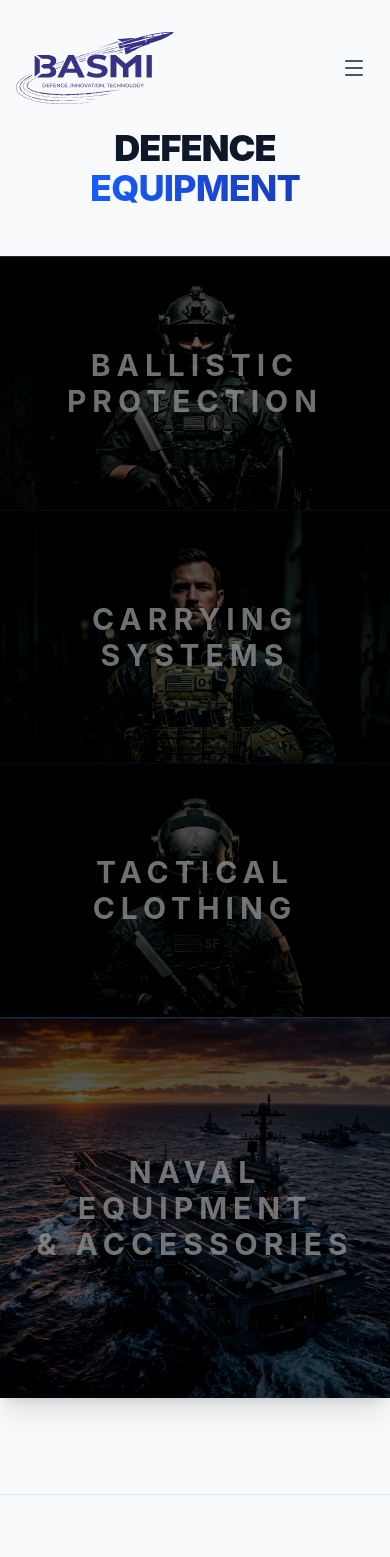
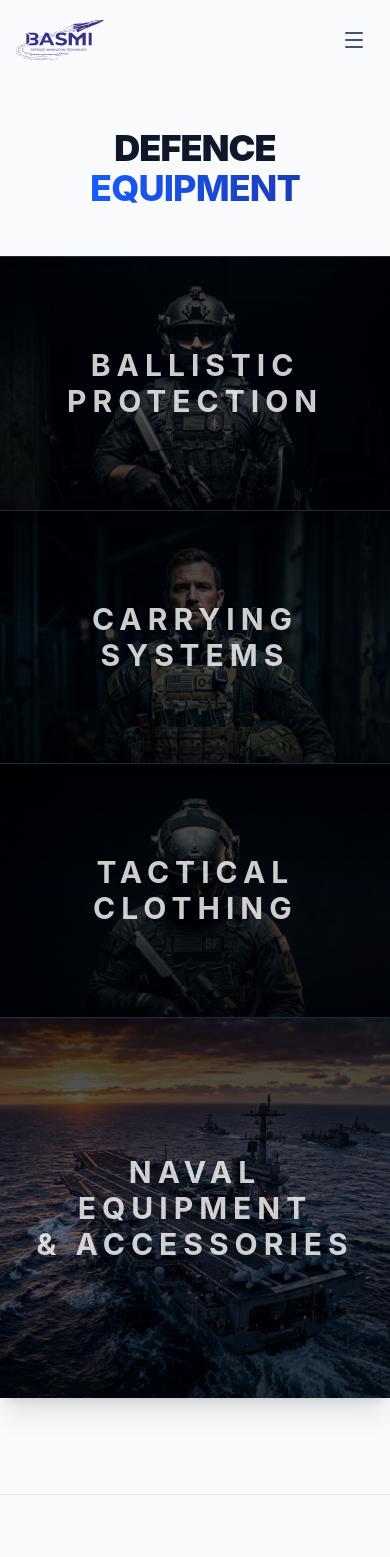
Before and after one commit to YouKnowPrem/BASMI2, a React (Vite) app: page /tactical in a window 390 px wide. Shown: the top 1557 px of the page. Built offline with nearby package versions, Linux system fonts and the light colour scheme.

Commit message:
Optimize layouts for mobile screens, integrate hardware acceleration (willChange), and implement premium easing animations

```diff
--- a/src/components/GlassCard.tsx
+++ b/src/components/GlassCard.tsx
@@ -49,6 +49,7 @@ export const GlassCard: React.FC<GlassCardProps> = ({
       whileInView={{ opacity: 1, y: 0 }}
       viewport={{ once: true, margin: "-50px" }}
       transition={{ duration: 0.5, delay }}
+      style={{ willChange: 'transform, opacity', ...props.style }}
       className={cn(
         "relative overflow-hidden glass-panel",
         hoverEffect && "glass-panel-hover",
--- a/src/components/Hero.tsx
+++ b/src/components/Hero.tsx
@@ -29,12 +29,13 @@ export const Hero = () => {
         <motion.div
           initial={{ opacity: 0, y: 30 }}
           animate={{ opacity: 1, y: 0 }}
-          transition={{ duration: 0.8, ease: "easeOut" }}
+          transition={{ duration: 0.6, ease: [0.16, 1, 0.3, 1] }}
+          style={{ willChange: 'transform, opacity' }}
           className="max-w-4xl mx-auto flex flex-col items-center text-center"
         >
 
           {/* SECURE CAPITALIZED HERO HEADING */}
-          <h1 className="text-4xl md:text-6xl font-black text-slate-900 tracking-tight leading-[1.15] mb-6 uppercase">
+          <h1 className="text-3xl sm:text-4xl md:text-6xl font-black text-slate-900 tracking-tight leading-[1.15] mb-6 uppercase">
             Securing People, Protecting Assets,<br />
             <span className="text-transparent bg-clip-text bg-gradient-to-r from-blue-600 to-blue-800 font-extrabold">
               Enabling Operations through Self Reliance
--- a/src/components/LoadingScreen.tsx
+++ b/src/components/LoadingScreen.tsx
@@ -47,7 +47,8 @@ export const LoadingScreen: React.FC<LoadingScreenProps> = ({ onComplete }) => {
     <motion.div
       key="loading-screen"
       initial={{ opacity: 1 }}
-      exit={{ opacity: 0, y: -50, transition: { duration: 0.8, ease: "easeInOut" } }}
+      exit={{ opacity: 0, y: -50, transition: { duration: 0.6, ease: [0.16, 1, 0.3, 1] } }}
+      style={{ willChange: 'transform, opacity' }}
       className="fixed inset-0 z-[100] flex flex-col items-center justify-center bg-[#0a0f16] overflow-hidden"
     >
       {/* GLOWING AMBIENT RADIAL LIGHT IN BACKDROP */}
@@ -74,6 +75,7 @@ export const LoadingScreen: React.FC<LoadingScreenProps> = ({ onComplete }) => {
           {/* Breathing glow backing behind brand logo */}
           <motion.div
             className="absolute inset-0 bg-blue-500/10 rounded-full blur-xl -z-10"
+            style={{ willChange: 'transform' }}
             animate={{ scale: [1, 1.2, 1] }}
             transition={{ duration: 2, repeat: Infinity, ease: "easeInOut" }}
           />
--- a/src/components/Navbar.tsx
+++ b/src/components/Navbar.tsx
@@ -34,20 +34,20 @@ export const Navbar = () => {
     <nav
       className={`fixed w-full z-50 transition-all duration-300 ${
         isScrolled
-          ? 'bg-white/80 backdrop-blur-xl border-b border-slate-200/50 shadow-sm py-3'
-          : 'bg-transparent border-b border-transparent py-5'
+          ? 'bg-white/80 backdrop-blur-xl border-b border-slate-200/50 shadow-sm py-1.5 sm:py-3'
+          : 'bg-transparent border-b border-transparent py-2 sm:py-5'
       }`}
     >
       <div className="max-w-7xl mx-auto px-4 sm:px-6 lg:px-8">
-        <div className="flex items-center justify-between h-24 lg:h-28">
+        <div className="flex items-center justify-between h-16 sm:h-20 lg:h-28">
 
           {/* 1. BRAND LOGO (LEFT) - SLIGHTLY BIGGER */}
           <div className="flex-1 flex justify-start items-center">
-            <NavLink to="/" className="flex items-center py-2 shrink-0">
+            <NavLink to="/" className="flex items-center py-1 sm:py-2 shrink-0">
               <img
                 src="/BASMI_svg.svg"
                 alt="BASMI Logo"
-                className="h-18 md:h-20 lg:h-24 w-auto object-contain transition-transform duration-300 hover:scale-105"
+                className="h-10 sm:h-14 lg:h-20 w-auto object-contain transition-transform duration-300 hover:scale-105"
                 onError={(e) => { e.currentTarget.style.display = 'none'; }}
               />
             </NavLink>
--- a/src/index.css
+++ b/src/index.css
@@ -76,14 +76,14 @@
 }
 
 ::-webkit-scrollbar-track {
-  background: #050505;
+  background: #f8fafc;
 }
 
 ::-webkit-scrollbar-thumb {
-  background: #222;
+  background: #cbd5e1;
   border-radius: 4px;
 }
 
 ::-webkit-scrollbar-thumb:hover {
-  background: #333;
+  background: #94a3b8;
 }
--- a/src/pages/Contact.tsx
+++ b/src/pages/Contact.tsx
@@ -24,7 +24,8 @@ export const Contact = () => {
         <motion.div
           initial={{ opacity: 0, y: 20 }}
           animate={{ opacity: 1, y: 0 }}
-          transition={{ duration: 0.8 }}
+          transition={{ duration: 0.6, ease: [0.16, 1, 0.3, 1] }}
+          style={{ willChange: 'transform, opacity' }}
           className="text-center mb-16 lg:mb-24"
         >
           <h1 className="text-4xl md:text-5xl font-black text-slate-900 tracking-widest uppercase mb-4">
@@ -88,7 +89,8 @@ export const Contact = () => {
               <motion.div
                 initial={{ opacity: 0, scale: 0.95 }}
                 animate={{ opacity: 1, scale: 1 }}
-                transition={{ duration: 0.5 }}
+                transition={{ duration: 0.5, ease: [0.16, 1, 0.3, 1] }}
+                style={{ willChange: 'transform, opacity' }}
                 className="text-center py-12 space-y-6"
               >
                 <div className="mx-auto w-16 h-16 bg-emerald-50 border border-emerald-200 rounded-full flex items-center justify-center text-emerald-600 shadow-sm">
--- a/src/pages/Tactical.tsx
+++ b/src/pages/Tactical.tsx
@@ -23,36 +23,66 @@ export const Tactical = () => {
         <div className="group/container flex flex-col lg:flex-row w-full min-h-[90vh] bg-slate-950">
 
           {/* Card 1: Ballistic Protection */}
-          <div className="flex-1 relative overflow-hidden group/card transition-all duration-[800ms] ease-[cubic-bezier(0.25,1,0.5,1)] filter brightness-[0.55] contrast-[1.1] lg:group-hover/container:opacity-50 lg:group-hover/container:brightness-50 lg:hover:!opacity-100 lg:hover:!brightness-110 lg:hover:!contrast-125 lg:hover:flex-[1.25] cursor-pointer">
-            <div className="absolute inset-0 bg-[radial-gradient(ellipse_at_center,rgba(255,255,255,0.25)_0%,transparent_60%)] opacity-0 group-hover/card:opacity-100 transition-opacity duration-[800ms] pointer-events-none z-10 mix-blend-overlay" />
-            <img src="/soldier_ballistic.png" alt="Ballistic Protection" loading="lazy" decoding="async" className="absolute w-full h-full object-cover object-top transition-transform duration-[1200ms] ease-[cubic-bezier(0.25,1,0.5,1)] scale-[1.0] group-hover/card:scale-[1.08] z-0" />
-            <div className="absolute inset-0 bg-gradient-to-t from-black/80 via-black/20 to-black/80 z-10 opacity-60 group-hover/card:opacity-30 transition-opacity duration-[800ms]" />
+          <div
+            className="flex-1 relative overflow-hidden group/card transition-[flex-grow,opacity] duration-[600ms] ease-[cubic-bezier(0.16,1,0.3,1)] lg:group-hover/container:opacity-60 lg:hover:!opacity-100 lg:hover:flex-[1.25] cursor-pointer"
+            style={{ willChange: 'flex-grow, opacity' }}
+          >
+            <div className="absolute inset-0 bg-[radial-gradient(ellipse_at_center,rgba(255,255,255,0.15)_0%,transparent_60%)] opacity-0 group-hover/card:opacity-100 transition-opacity duration-[600ms] pointer-events-none z-10 mix-blend-overlay" />
+            <img
+              src="/soldier_ballistic.png"
+              alt="Ballistic Protection"
+              loading="lazy"
+              decoding="async"
+              className="absolute w-full h-full object-cover object-top transition-transform duration-[800ms] ease-[cubic-bezier(0.16,1,0.3,1)] scale-[1.0] group-hover/card:scale-[1.05] z-0 opacity-60 group-hover/card:opacity-90"
+              style={{ willChange: 'transform, opacity' }}
+            />
+            <div className="absolute inset-0 bg-gradient-to-t from-black/90 via-black/35 to-black/90 z-10 opacity-70 group-hover/card:opacity-40 transition-opacity duration-[600ms]" style={{ willChange: 'opacity' }} />
             <div className="absolute inset-0 flex justify-center items-center text-center px-4 z-20">
-              <h3 className="font-bold text-white text-3xl md:text-5xl uppercase tracking-[0.2em] md:leading-tight transition-all duration-[800ms] ease-[cubic-bezier(0.25,1,0.5,1)] opacity-80 group-hover/card:opacity-100 group-hover/card:drop-shadow-[0_0_20px_rgba(255,255,255,0.9)] group-hover/card:scale-105">
+              <h3 className="font-bold text-white text-3xl md:text-5xl uppercase tracking-[0.2em] md:leading-tight transition-all duration-[600ms] ease-[cubic-bezier(0.16,1,0.3,1)] opacity-80 group-hover/card:opacity-100 group-hover/card:drop-shadow-[0_0_20px_rgba(255,255,255,0.9)] group-hover/card:scale-105" style={{ willChange: 'transform, opacity' }}>
                 Ballistic<br/>Protection
               </h3>
             </div>
           </div>
 
           {/* Card 2: Carry Systems */}
-          <div className="flex-1 relative overflow-hidden group/card transition-all duration-[800ms] ease-[cubic-bezier(0.25,1,0.5,1)] filter brightness-[0.55] contrast-[1.1] border-y lg:border-y-0 lg:border-x border-slate-800 lg:group-hover/container:opacity-50 lg:group-hover/container:brightness-50 lg:hover:!opacity-100 lg:hover:!brightness-110 lg:hover:!contrast-125 lg:hover:flex-[1.25] cursor-pointer">
-            <div className="absolute inset-0 bg-[radial-gradient(ellipse_at_center,rgba(255,255,255,0.25)_0%,transparent_60%)] opacity-0 group-hover/card:opacity-100 transition-opacity duration-[800ms] pointer-events-none z-10 mix-blend-overlay" />
-            <img src="/soldier_carrying.png" alt="Carrying Systems" loading="lazy" decoding="async" className="absolute w-full h-full object-cover object-top transition-transform duration-[1200ms] ease-[cubic-bezier(0.25,1,0.5,1)] scale-[1.0] group-hover/card:scale-[1.08] z-0" />
-            <div className="absolute inset-0 bg-gradient-to-t from-black/80 via-black/20 to-black/80 z-10 opacity-60 group-hover/card:opacity-30 transition-opacity duration-[800ms]" />
+          <div
+            className="flex-1 relative overflow-hidden group/card transition-[flex-grow,opacity] duration-[600ms] ease-[cubic-bezier(0.16,1,0.3,1)] border-y lg:border-y-0 lg:border-x border-slate-800 lg:group-hover/container:opacity-60 lg:hover:!opacity-100 lg:hover:flex-[1.25] cursor-pointer"
+            style={{ willChange: 'flex-grow, opacity' }}
+          >
+            <div className="absolute inset-0 bg-[radial-gradient(ellipse_at_center,rgba(255,255,255,0.15)_0%,transparent_60%)] opacity-0 group-hover/card:opacity-100 transition-opacity duration-[600ms] pointer-events-none z-10 mix-blend-overlay" />
+            <img
+              src="/soldier_carrying.png"
+              alt="Carrying Systems"
+              loading="lazy"
+              decoding="async"
+              className="absolute w-full h-full object-cover object-top transition-transform duration-[800ms] ease-[cubic-bezier(0.16,1,0.3,1)] scale-[1.0] group-hover/card:scale-[1.05] z-0 opacity-60 group-hover/card:opacity-90"
+              style={{ willChange: 'transform, opacity' }}
+            />
+            <div className="absolute inset-0 bg-gradient-to-t from-black/90 via-black/35 to-black/90 z-10 opacity-70 group-hover/card:opacity-40 transition-opacity duration-[600ms]" style={{ willChange: 'opacity' }} />
             <div className="absolute inset-0 flex justify-center items-center text-center px-4 z-20">
-              <h3 className="font-bold text-white text-3xl md:text-5xl uppercase tracking-[0.2em] md:leading-tight transition-all duration-[800ms] ease-[cubic-bezier(0.25,1,0.5,1)] opacity-80 group-hover/card:opacity-100 group-hover/card:drop-shadow-[0_0_20px_rgba(255,255,255,0.9)] group-hover/card:scale-105">
+              <h3 className="font-bold text-white text-3xl md:text-5xl uppercase tracking-[0.2em] md:leading-tight transition-all duration-[600ms] ease-[cubic-bezier(0.16,1,0.3,1)] opacity-80 group-hover/card:opacity-100 group-hover/card:drop-shadow-[0_0_20px_rgba(255,255,255,0.9)] group-hover/card:scale-105" style={{ willChange: 'transform, opacity' }}>
                 Carrying<br/>Systems
               </h3>
             </div>
           </div>
 
           {/* Card 3: Apparel and Tactical Clothing */}
-          <div className="flex-1 relative overflow-hidden group/card transition-all duration-[800ms] ease-[cubic-bezier(0.25,1,0.5,1)] filter brightness-[0.55] contrast-[1.1] lg:group-hover/container:opacity-50 lg:group-hover/container:brightness-50 lg:hover:!opacity-100 lg:hover:!brightness-110 lg:hover:!contrast-125 lg:hover:flex-[1.25] cursor-pointer">
-            <div className="absolute inset-0 bg-[radial-gradient(ellipse_at_center,rgba(255,255,255,0.25)_0%,transparent_60%)] opacity-0 group-hover/card:opacity-100 transition-opacity duration-[800ms] pointer-events-none z-10 mix-blend-overlay" />
-            <img src="/soldier_clothing.png" alt="Tactical Clothing" loading="lazy" decoding="async" className="absolute w-full h-full object-cover object-top transition-transform duration-[1200ms] ease-[cubic-bezier(0.25,1,0.5,1)] scale-[1.0] group-hover/card:scale-[1.08] z-0" />
-            <div className="absolute inset-0 bg-gradient-to-t from-black/80 via-black/20 to-black/80 z-10 opacity-60 group-hover/card:opacity-30 transition-opacity duration-[800ms]" />
+          <div
+            className="flex-1 relative overflow-hidden group/card transition-[flex-grow,opacity] duration-[600ms] ease-[cubic-bezier(0.16,1,0.3,1)] lg:group-hover/container:opacity-60 lg:hover:!opacity-100 lg:hover:flex-[1.25] cursor-pointer"
+            style={{ willChange: 'flex-grow, opacity' }}
+          >
+            <div className="absolute inset-0 bg-[radial-gradient(ellipse_at_center,rgba(255,255,255,0.15)_0%,transparent_60%)] opacity-0 group-hover/card:opacity-100 transition-opacity duration-[600ms] pointer-events-none z-10 mix-blend-overlay" />
+            <img
+              src="/soldier_clothing.png"
+              alt="Tactical Clothing"
+              loading="lazy"
+              decoding="async"
+              className="absolute w-full h-full object-cover object-top transition-transform duration-[800ms] ease-[cubic-bezier(0.16,1,0.3,1)] scale-[1.0] group-hover/card:scale-[1.05] z-0 opacity-60 group-hover/card:opacity-90"
+              style={{ willChange: 'transform, opacity' }}
+            />
+            <div className="absolute inset-0 bg-gradient-to-t from-black/90 via-black/35 to-black/90 z-10 opacity-70 group-hover/card:opacity-40 transition-opacity duration-[600ms]" style={{ willChange: 'opacity' }} />
             <div className="absolute inset-0 flex justify-center items-center text-center px-4 z-20">
-              <h3 className="font-bold text-white text-3xl md:text-5xl uppercase tracking-[0.2em] md:leading-tight transition-all duration-[800ms] ease-[cubic-bezier(0.25,1,0.5,1)] opacity-80 group-hover/card:opacity-100 group-hover/card:drop-shadow-[0_0_20px_rgba(255,255,255,0.9)] group-hover/card:scale-105">
+              <h3 className="font-bold text-white text-3xl md:text-5xl uppercase tracking-[0.2em] md:leading-tight transition-all duration-[600ms] ease-[cubic-bezier(0.16,1,0.3,1)] opacity-80 group-hover/card:opacity-100 group-hover/card:drop-shadow-[0_0_20px_rgba(255,255,255,0.9)] group-hover/card:scale-105" style={{ willChange: 'transform, opacity' }}>
                 Tactical<br/>Clothing
               </h3>
             </div>
@@ -63,12 +93,19 @@ export const Tactical = () => {
 
       {/* FULL-WIDTH CARD SECTION BELOW THE 3-WAY SPLIT */}
       <div className="w-full bg-slate-950 border-t border-slate-900 relative shadow-xl">
-        <div className="relative overflow-hidden h-[45vh] lg:h-[60vh] group/card filter brightness-[0.55] contrast-[1.1] hover:!brightness-110 hover:!contrast-125 transition-all duration-[800ms] cursor-pointer">
-          <div className="absolute inset-0 bg-[radial-gradient(ellipse_at_center,rgba(255,255,255,0.25)_0%,transparent_60%)] opacity-0 group-hover/card:opacity-100 transition-opacity duration-[800ms] pointer-events-none z-10 mix-blend-overlay" />
-          <img src="/tactical_naval.png" alt="Naval Equipment & Accessories" loading="lazy" decoding="async" className="absolute w-full h-full object-cover object-center transition-transform duration-[1200ms] scale-[1.0] group-hover/card:scale-[1.05] z-0" />
-          <div className="absolute inset-0 bg-gradient-to-t from-black/80 via-black/20 to-black/80 z-10 opacity-60 group-hover/card:opacity-30 transition-opacity duration-[800ms]" />
+        <div className="relative overflow-hidden h-[45vh] lg:h-[60vh] group/card transition-all duration-[600ms] ease-[cubic-bezier(0.16,1,0.3,1)] cursor-pointer">
+          <div className="absolute inset-0 bg-[radial-gradient(ellipse_at_center,rgba(255,255,255,0.15)_0%,transparent_60%)] opacity-0 group-hover/card:opacity-100 transition-opacity duration-[600ms] pointer-events-none z-10 mix-blend-overlay" />
+          <img
+            src="/tactical_naval.png"
+            alt="Naval Equipment & Accessories"
+            loading="lazy"
+            decoding="async"
+            className="absolute w-full h-full object-cover object-center transition-transform duration-[800ms] scale-[1.0] group-hover/card:scale-[1.03] z-0 opacity-60 group-hover/card:opacity-90"
+            style={{ willChange: 'transform, opacity' }}
+          />
+          <div className="absolute inset-0 bg-gradient-to-t from-black/90 via-black/25 to-black/90 z-10 opacity-70 group-hover/card:opacity-40 transition-opacity duration-[600ms]" style={{ willChange: 'opacity' }} />
           <div className="absolute inset-0 flex justify-center items-center text-center px-4 z-20">
-            <h3 className="font-bold text-white text-3xl md:text-5xl uppercase tracking-[0.2em] md:leading-tight transition-all duration-[800ms] ease-[cubic-bezier(0.25,1,0.5,1)] opacity-80 group-hover/card:opacity-100 group-hover/card:drop-shadow-[0_0_20px_rgba(255,255,255,0.9)] group-hover/card:scale-105">
+            <h3 className="font-bold text-white text-3xl md:text-5xl uppercase tracking-[0.2em] md:leading-tight transition-all duration-[600ms] ease-[cubic-bezier(0.16,1,0.3,1)] opacity-80 group-hover/card:opacity-100 group-hover/card:drop-shadow-[0_0_20px_rgba(255,255,255,0.9)] group-hover/card:scale-105" style={{ willChange: 'transform, opacity' }}>
               Naval Equipment<br/>& Accessories
             </h3>
           </div>
```
Also changed, not shown: src/pages/Aerospace.tsx (+45 -15 lines), src/pages/SecurityParams.tsx (+26 -10 lines).
